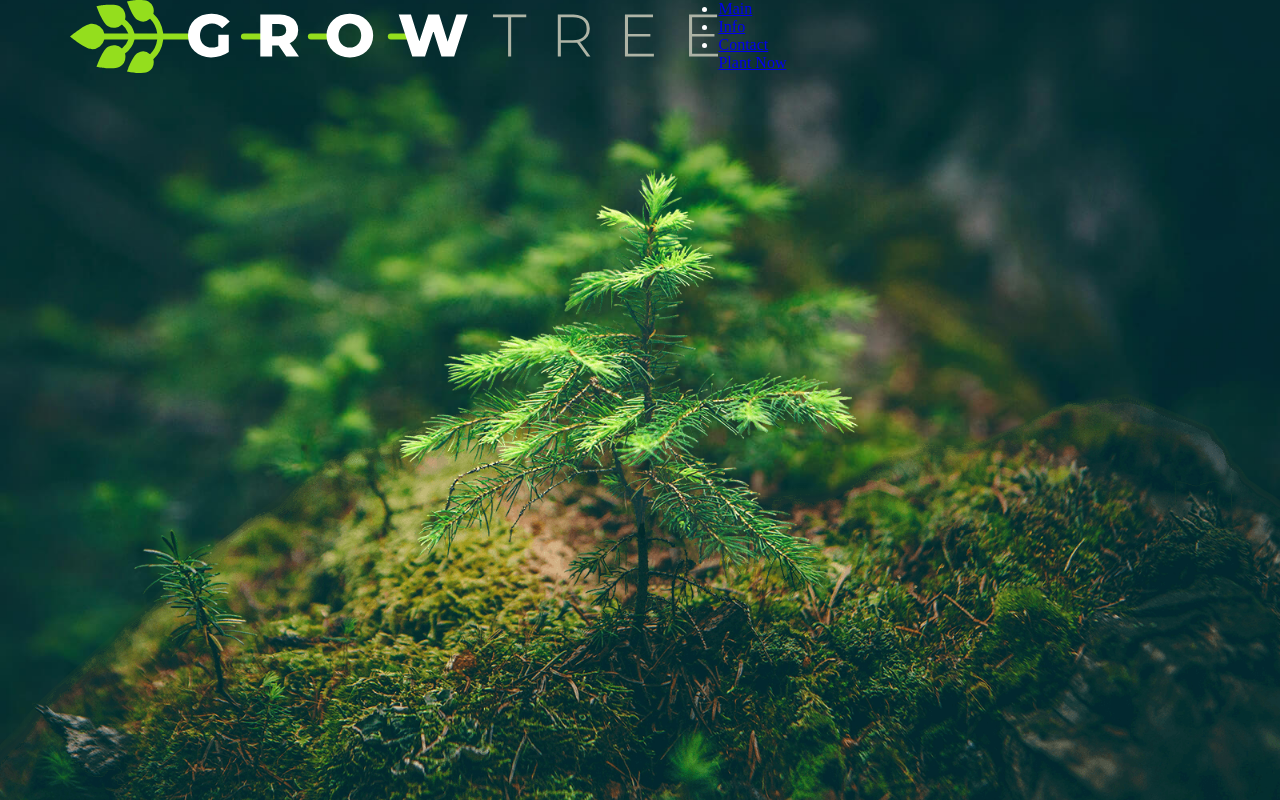
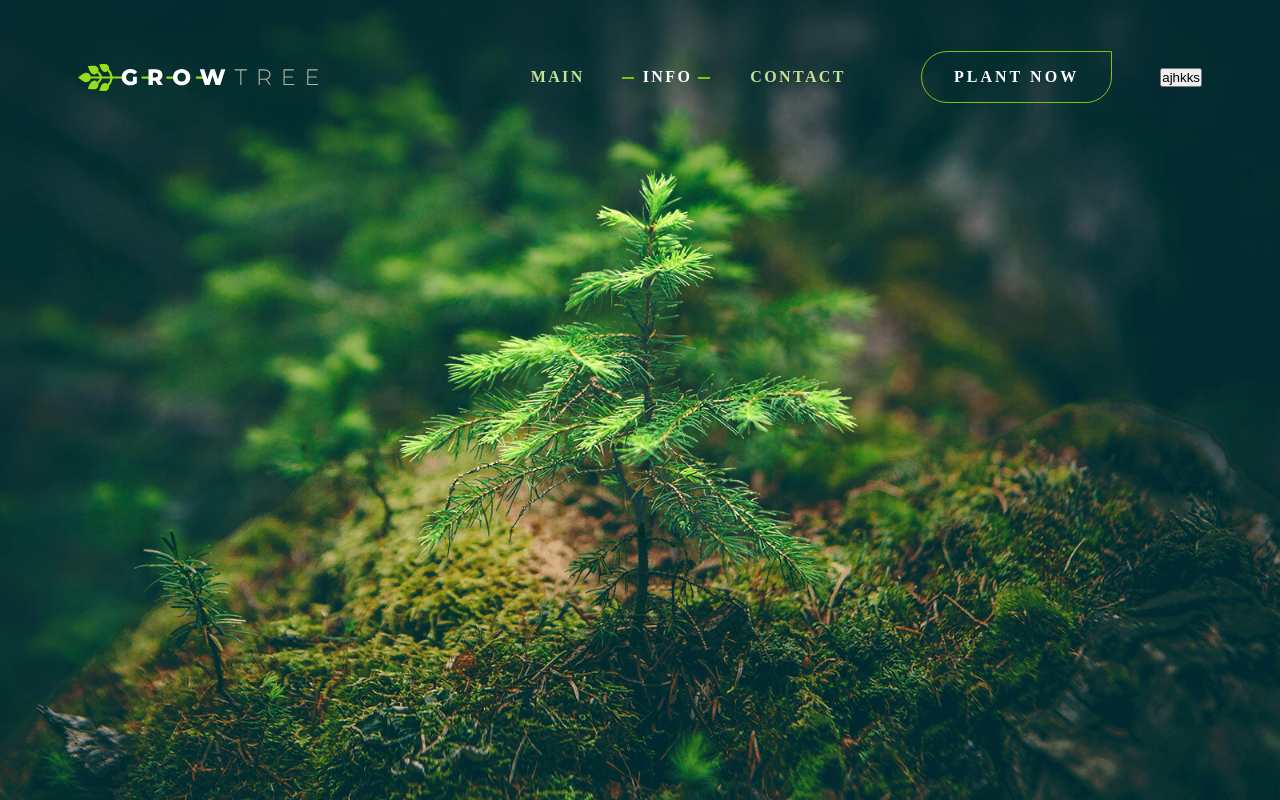
Before and after one commit to GirKam/tesr_parallax, a plain HTML site: page index.html in a window 1280 px wide. Drawn offline with Linux system fonts and the light colour scheme.

Commit message:
stylization

```diff
--- a/css/grid.css
+++ b/css/grid.css
@@ -5,8 +5,30 @@
 
 .container{
     max-width:var(--grid-width);
+    min-width: var(--grid-gutter);
     margin: auto;
  }
- .row{
+
+.row{
     display: flex;
- }
+}
+
+.col{
+    width: fit-content;
+    padding: 0 var(--grid-gutter);
+}
+.col--lead{
+    flex: 1;
+}
+
+.col--center{
+    display: flex;
+    justify-content: center;
+    align-items: center;
+}
+
+.col--right{
+    display: flex;
+    justify-content: right;
+    align-items: center;
+}
--- a/css/main.css
+++ b/css/main.css
@@ -10,7 +10,7 @@
 html, body{
     height: 100%;
     background-color: #2B474B;
-    color: white;
+    color: var(--white-color);
 }
 
 .body{
@@ -43,3 +43,77 @@ html, body{
     z-index: 10;
     inset: 0;
 }
+
+.top-line{
+    padding: 3.2em 0;
+}
+
+.logo{
+    display: block;
+}
+
+.logo img{
+    display: block;
+    width: 15em;
+}
+
+.main-menu li {
+    list-style-type: none;
+    display: inline-block;
+}
+
+.main-menu li > *{
+    color: var(--grey-color);
+    text-transform: uppercase;
+    font-weight: 700;
+    text-decoration: none;
+    letter-spacing: 0.15em;
+    position: relative;
+}
+
+.main-menu li > *::before,
+.main-menu li > *::after{
+    content: '';
+    display: inline-block;
+    height: 2px;
+    background-color: var(--green-color);
+    width: 12px;
+    vertical-align: middle;
+    top: -1px;
+    left: -1.5px;
+    position: relative;
+    margin: 0 7.5px;
+    visibility: hidden
+}
+.main-menu li.active > *,
+.main-menu li:hover > *{
+    color: var(--white-color);
+}
+.main-menu li.active > *::before,
+.main-menu li:hover > *::before,
+.main-menu li.active > *::after,
+.main-menu li:hover > *::after{
+    visibility: visible;
+
+}
+
+.button{
+    padding: 1em 2em;
+    color: var(--white-color);
+    background-color: var(--green-color);
+    border: 1px solid transparent;
+    border-radius: 10em 0 10em 10em;
+    font-weight: 600;
+    text-decoration: none;
+    letter-spacing: .19em;
+    text-transform: uppercase;
+}
+
+.button--top{
+    background-color: transparent;
+    border-color: var(--green-color);
+    margin: 0 2em 0 3em;
+}
+.button:hover{
+    background-color: var(--green-color);
+}
--- a/css/vars.css
+++ b/css/vars.css
@@ -1,3 +1,5 @@
 :root{
-
+    --white-color: #fff;
+    --grey-color: #c1e394;
+    --green-color: #79c713;
 }
--- a/index.html
+++ b/index.html
@@ -23,20 +23,23 @@
             <div class="container">
                 <div class="top-line">
                     <div class="row">
-                        <div class="col">
+                        <div class="col col--center">
                             <a href="#" class="logo">
                                 <img src="img/logo.svg" alt="Grow">
                             </a>
                         </div>
-                        <div class="col">
+                        <div class="col col--right col--lead">
                             <nav class="main-menu">
                                 <ul>
                                     <li><a href="#">Main</a></li>
-                                    <li class="active"><a href="#">Info</a></li>
+                                    <li class="active"><span>Info</span></li>
                                     <li><a href="#">Contact</a></li>
                                 </ul>
                             </nav>
-                            <a href="#" class="button">Plant Now</a>
+                            <a href="#" class="button button--top">Plant Now</a>
+                        </div>
+                        <div class="col col--center">
+                            <button class="submenu">ajhkks</button>
                         </div>
                     </div>
                 </div>
```
